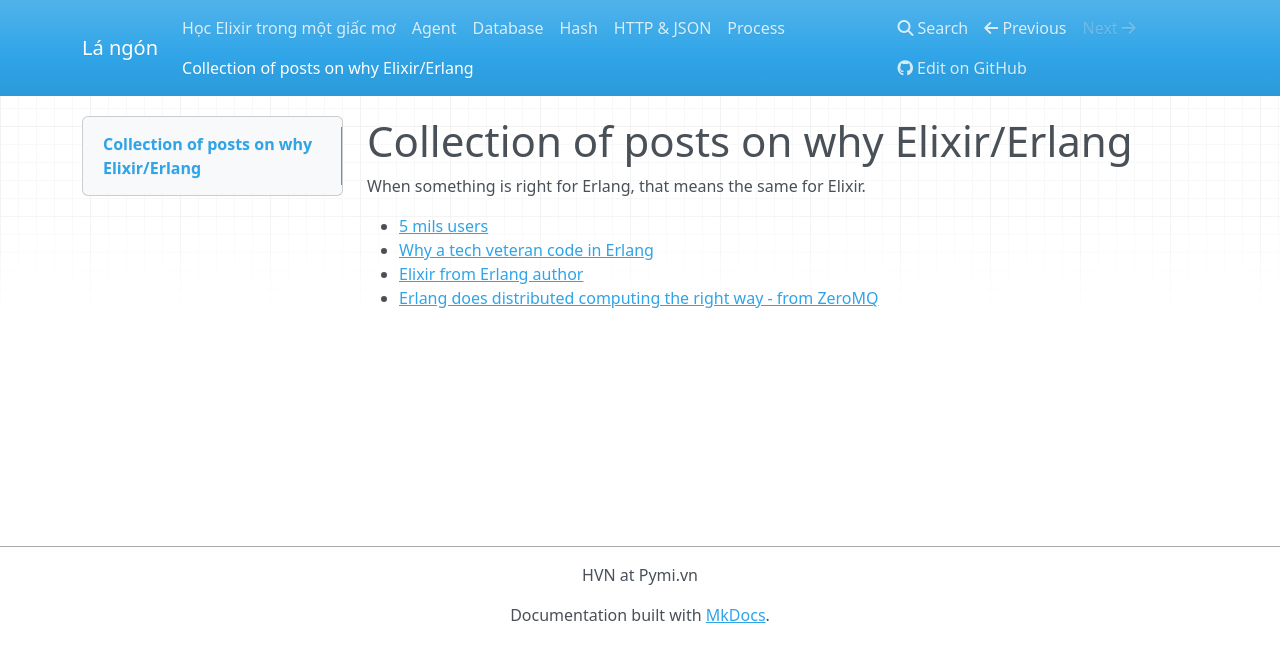
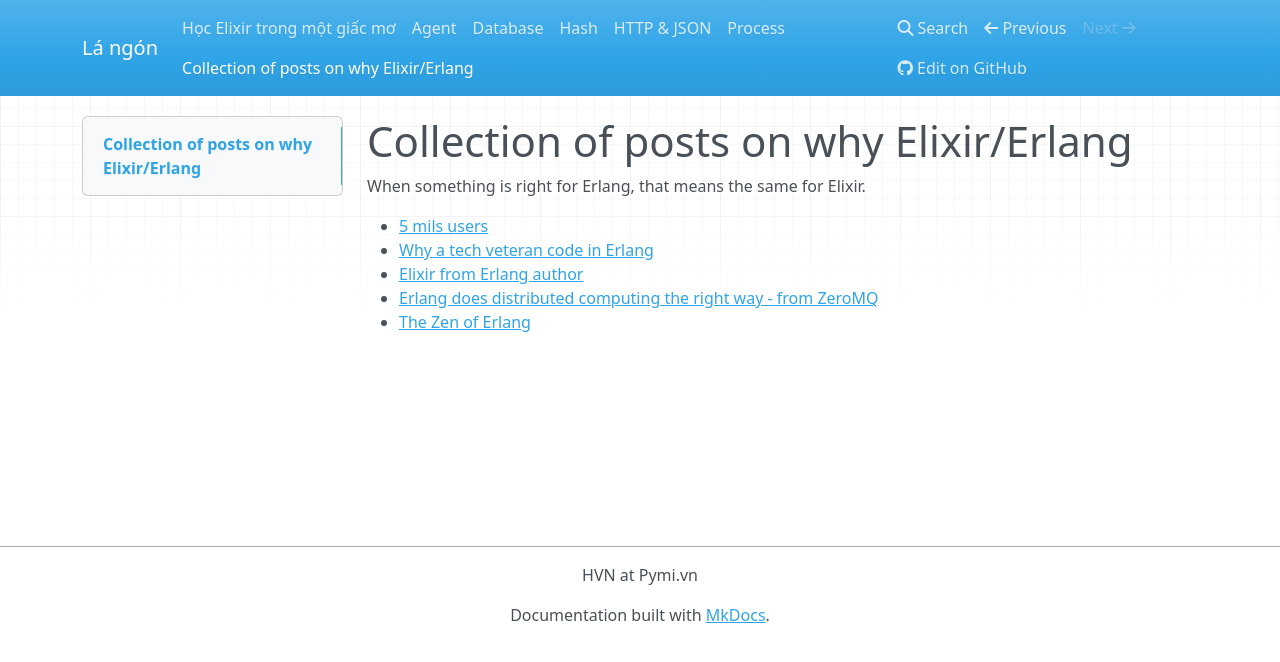
Before and after one commit to hvnsweeting/elixir-trong-mot-giac-mo, an MkDocs documentation site: the page built from docs/why-elixir.md, in a window 1280 px wide. Shown: the top 662 px of the page. Built offline with MkDocs 1.6.1, drawn with Linux system fonts in a browser that asks for light colours; nearby versions of some CDN libraries.

Commit message:
Add zen of Erlang

```diff
--- a/docs/why-elixir.md
+++ b/docs/why-elixir.md
@@ -6,3 +6,4 @@ When something is right for Erlang, that means the same for Elixir.
 - [Why a tech veteran code in Erlang](http://www.evanmiller.org/why-i-program-in-erlang.html)
 - [Elixir from Erlang author](https://joearms.github.io/published/2013-05-31-a-week-with-elixir.html)
 - [Erlang does distributed computing the right way - from ZeroMQ](http://zeromq.org/whitepapers:multithreading-magic)
+- [The Zen of Erlang](https://ferd.ca/the-zen-of-erlang.html)
```
